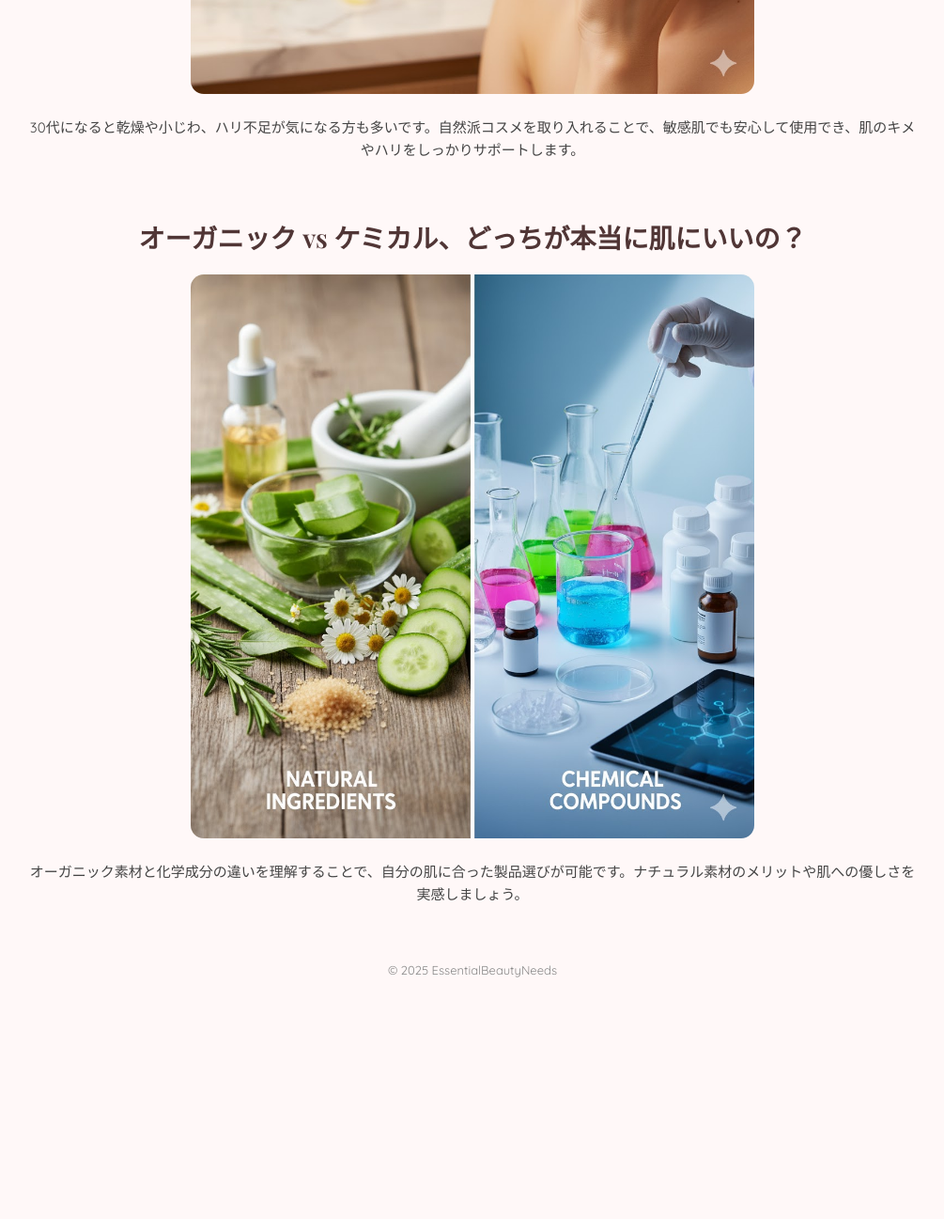
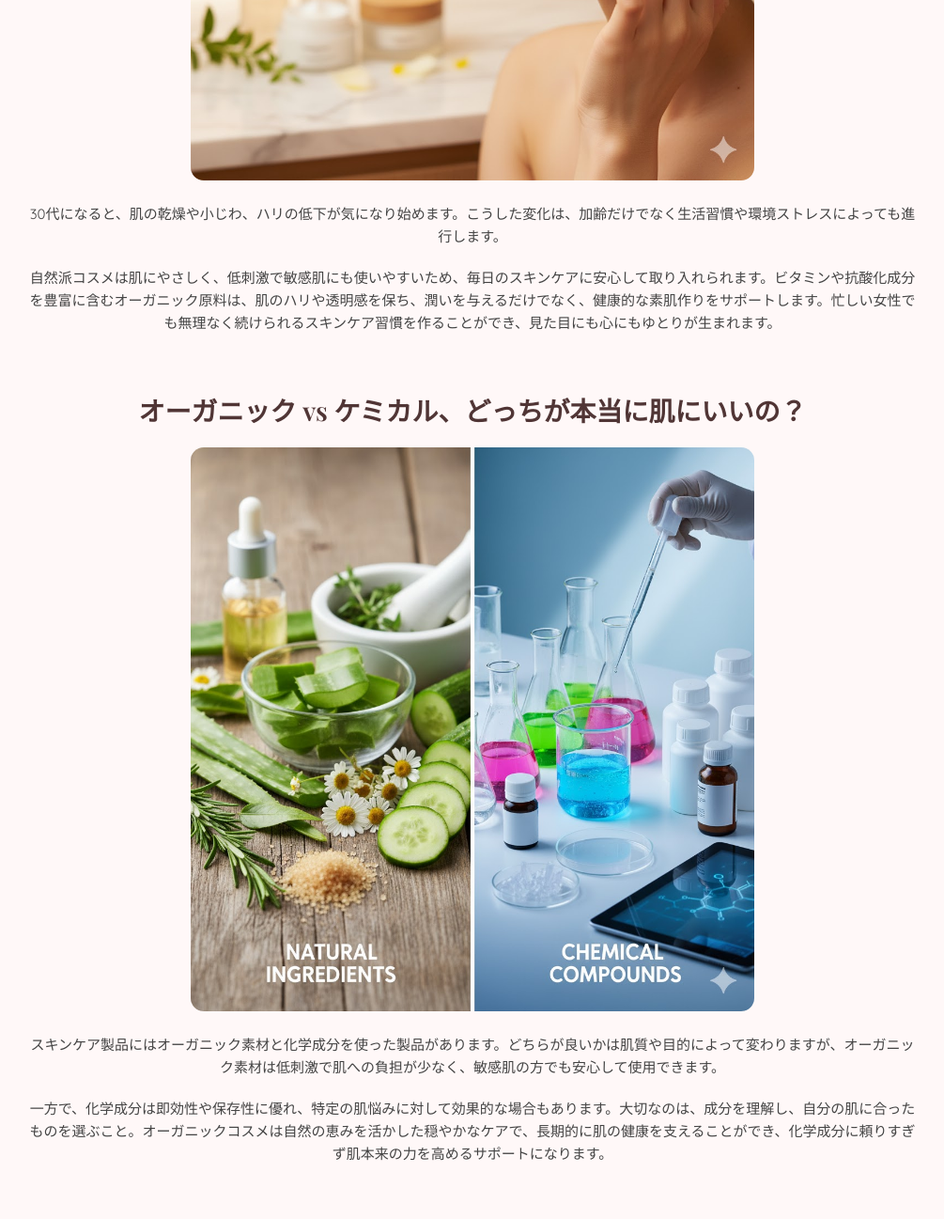
Before and after one commit to Essentialbeautyneeds/Essentialbeauty, a plain HTML site: page beauty-column.html in a window 1280 px wide. Shown: the part 1720-3017 px from the top of the page at 94% size, without its empty margins (137-1142 px from the left). Before the commit the page ends 2790 px from the top, so only its background shows below. Drawn offline with nearby package versions, Linux system fonts and the light colour scheme.

Commit message:
Update beauty-column.html

```diff
--- a/beauty-column.html
+++ b/beauty-column.html
@@ -1,4 +1,3 @@
-
 
 <!doctype html>
 <html lang="ja">
@@ -46,6 +45,7 @@
       <div class="article-block">
         <img src="images/dry-skin.jpg" alt="乾燥肌におすすめのオーガニック成分" loading="lazy">
         <p>植物エキスやオーガニッククリームを使用することで、乾燥肌を優しくケア。手や顔に塗るイメージの写真のように、日々のスキンケアで潤いとハリを与えます。</p>
+        <p>特にホホバオイルやシアバター、アロエベラなどの天然成分は肌の水分保持を助け、外部刺激から守るバリア機能を高めます。化学成分に頼らず、自然由来の保湿力を活かすことで、乾燥によるかゆみや赤みを抑え、しっとり滑らかな肌に整えることが可能です。毎日のスキンケアに取り入れることで、季節の変わり目やエアコンによる乾燥からもしっかり肌を守ります。</p>
       </div>
     </section>
 
@@ -54,7 +54,8 @@
       <h2>30代女性の肌悩みと自然派コスメの関係</h2>
       <div class="article-block">
         <img src="images/30s-skin.jpg" alt="30代女性の肌悩みと自然派コスメ" loading="lazy">
-        <p>30代になると乾燥や小じわ、ハリ不足が気になる方も多いです。自然派コスメを取り入れることで、敏感肌でも安心して使用でき、肌のキメやハリをしっかりサポートします。</p>
+        <p>30代になると、肌の乾燥や小じわ、ハリの低下が気になり始めます。こうした変化は、加齢だけでなく生活習慣や環境ストレスによっても進行します。</p>
+        <p>自然派コスメは肌にやさしく、低刺激で敏感肌にも使いやすいため、毎日のスキンケアに安心して取り入れられます。ビタミンや抗酸化成分を豊富に含むオーガニック原料は、肌のハリや透明感を保ち、潤いを与えるだけでなく、健康的な素肌作りをサポートします。忙しい女性でも無理なく続けられるスキンケア習慣を作ることができ、見た目にも心にもゆとりが生まれます。</p>
       </div>
     </section>
 
@@ -63,7 +64,8 @@
       <h2>オーガニック vs ケミカル、どっちが本当に肌にいいの？</h2>
       <div class="article-block">
         <img src="images/organic-vs-chemical.jpg" alt="オーガニック vs ケミカル" loading="lazy">
-        <p>オーガニック素材と化学成分の違いを理解することで、自分の肌に合った製品選びが可能です。ナチュラル素材のメリットや肌への優しさを実感しましょう。</p>
+        <p>スキンケア製品にはオーガニック素材と化学成分を使った製品があります。どちらが良いかは肌質や目的によって変わりますが、オーガニック素材は低刺激で肌への負担が少なく、敏感肌の方でも安心して使用できます。</p>
+        <p>一方で、化学成分は即効性や保存性に優れ、特定の肌悩みに対して効果的な場合もあります。大切なのは、成分を理解し、自分の肌に合ったものを選ぶこと。オーガニックコスメは自然の恵みを活かした穏やかなケアで、長期的に肌の健康を支えることができ、化学成分に頼りすぎず肌本来の力を高めるサポートになります。</p>
       </div>
     </section>
   </main>
```
